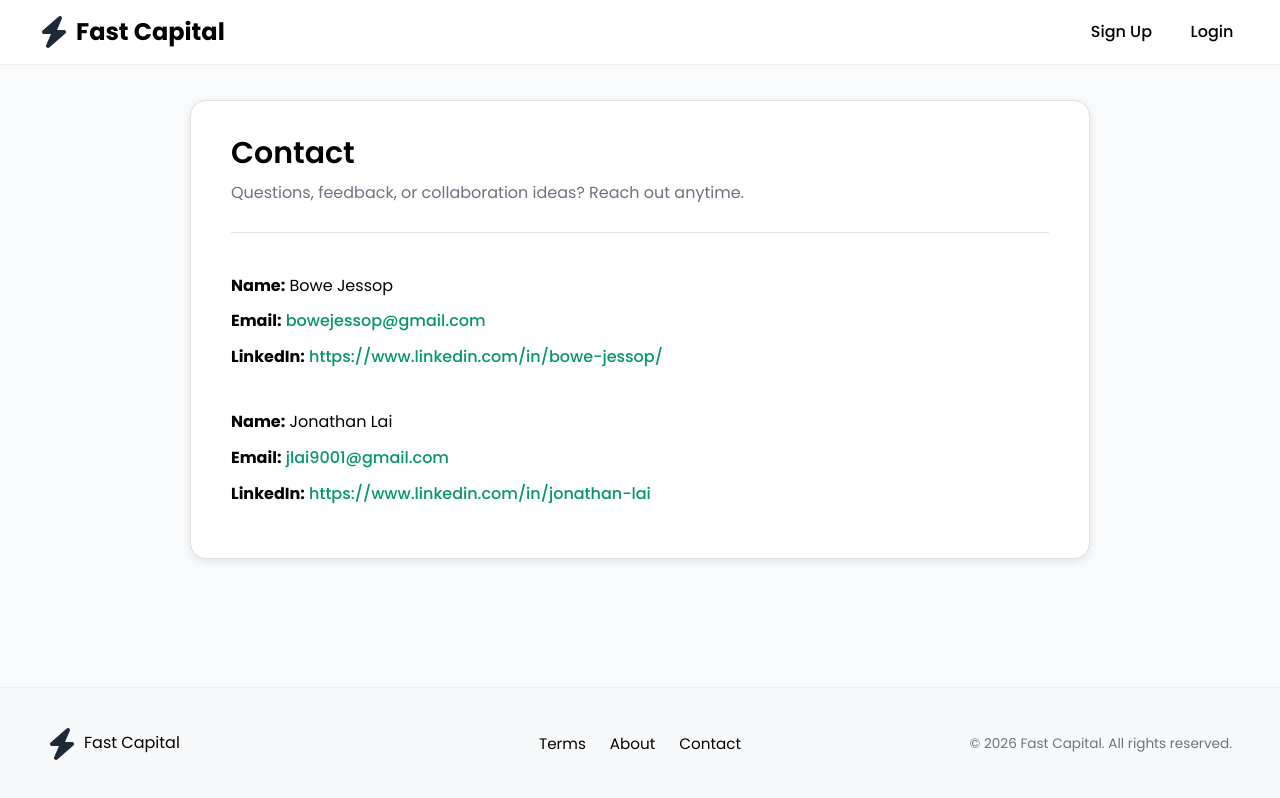
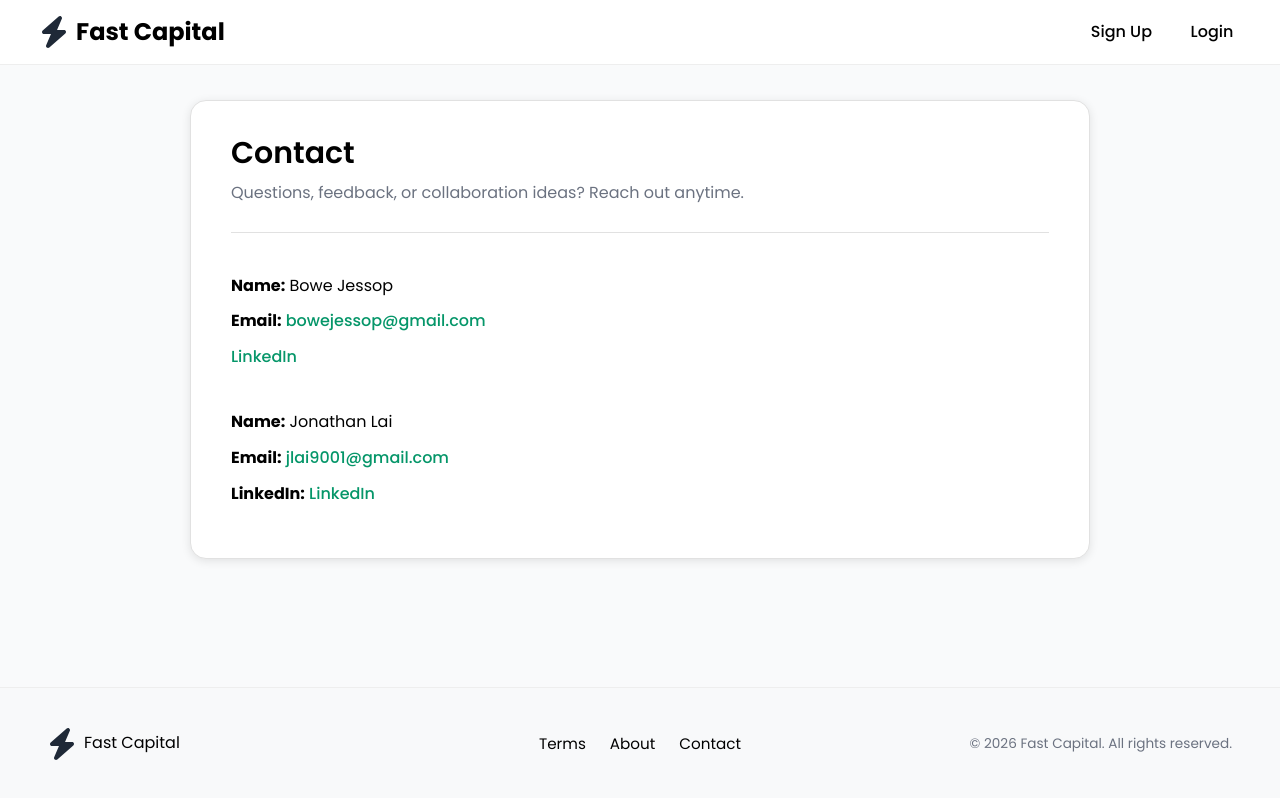
Before and after one commit to jlai9001/FastCapital, a React (Vite) app in the folder client/: page /contact in a window 1280 px wide. Built offline with nearby package versions, Linux system fonts and the light colour scheme; no server answers.

Commit message:
contact updatE

```diff
--- a/client/src/main.jsx
+++ b/client/src/main.jsx
@@ -7,6 +7,7 @@ import App from './App.jsx'
 import UserProvider from './context/user-provider.jsx'
 import ProtectedDataProvider from './context/protected-data-provider.jsx'
 import axios from "axios";
+import { UIBlockerProvider } from "./context/ui-blocker-provider.jsx";
 
 axios.defaults.withCredentials = true;
 
@@ -27,7 +28,9 @@ ReactDOM.createRoot(root).render(
     <BrowserRouter>
       <UserProvider>
         <ProtectedDataProvider>
-          <App />
+          <UIBlockerProvider>
+            <App />
+          </UIBlockerProvider>
         </ProtectedDataProvider>
       </UserProvider>
     </BrowserRouter>
--- a/client/src/pages/contact.jsx
+++ b/client/src/pages/contact.jsx
@@ -22,13 +22,12 @@ export default function Contact() {
               </a>
             </li>
             <li>
-              <strong>LinkedIn:</strong>{" "}
               <a
                 href="https://www.linkedin.com/in/bowe-jessop/"
                 target="_blank"
                 rel="noopener noreferrer"
               >
-                https://www.linkedin.com/in/bowe-jessop/
+                LinkedIn
               </a>
             </li>
           </ul>
@@ -50,7 +49,7 @@ export default function Contact() {
                 target="_blank"
                 rel="noopener noreferrer"
               >
-                https://www.linkedin.com/in/jonathan-lai
+                LinkedIn
               </a>
             </li>
           </ul>
```
